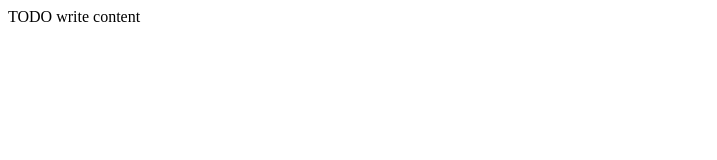
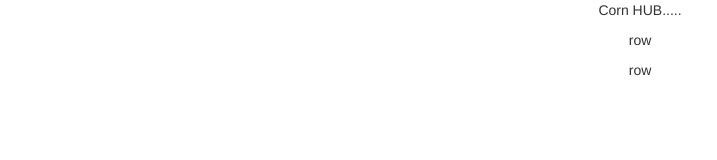
Before and after one commit to InocencioJ/portfolio-3-JI, a plain HTML site: page public_html/index.html in a window 1280 px wide. Shown: the whole page, without its empty margins (0-717 px from the left). Drawn offline with Linux system fonts and the light colour scheme.

Commit message:
coommiting

```diff
--- /dev/null
+++ b/public_html/css/custom-style.css
@@ -0,0 +1,3 @@
+.center{
+    text-align: center
+}
--- a/public_html/index.html
+++ b/public_html/index.html
@@ -9,8 +9,17 @@ and open the template in the editor.
         <title>TODO supply a title</title>
         <meta charset="UTF-8">
         <meta name="viewport" content="width=device-width, initial-scale=1.0">
+        <link type="text/css" rel="stylesheet" href="css/bootstrap-theme.css">
+        <link type="text/css" rel="stylesheet" href="css/bootstrap.css">
+        <link type="text/css" rel="stylesheet" href="css/custom-style.css">
     </head>
     <body>
-        <div>TODO write content</div>
+        <div class="container center"><p>Corn HUB.....</p>
+            <div class="row center"><p>row</p></div>
+            <div class="row center">row</div>
+        </div>
+        <div class="container">
+
+        </div>
     </body>
 </html>
```
Also changed, not shown: public_html/fonts/glyphicons-halflings-regular.ttf (deleted), public_html/fonts/glyphicons-halflings-regular.woff (deleted), 5 other files.
